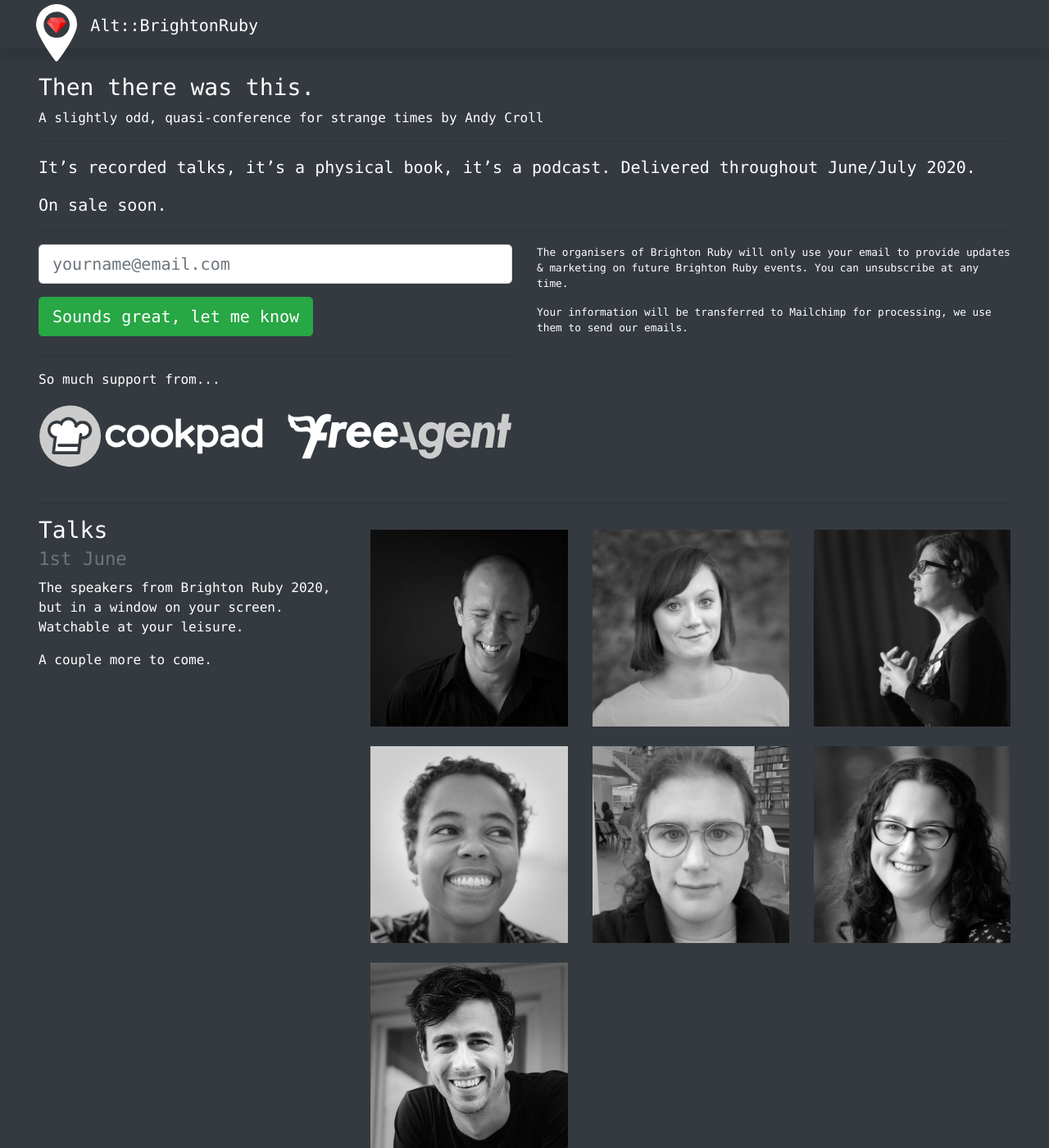
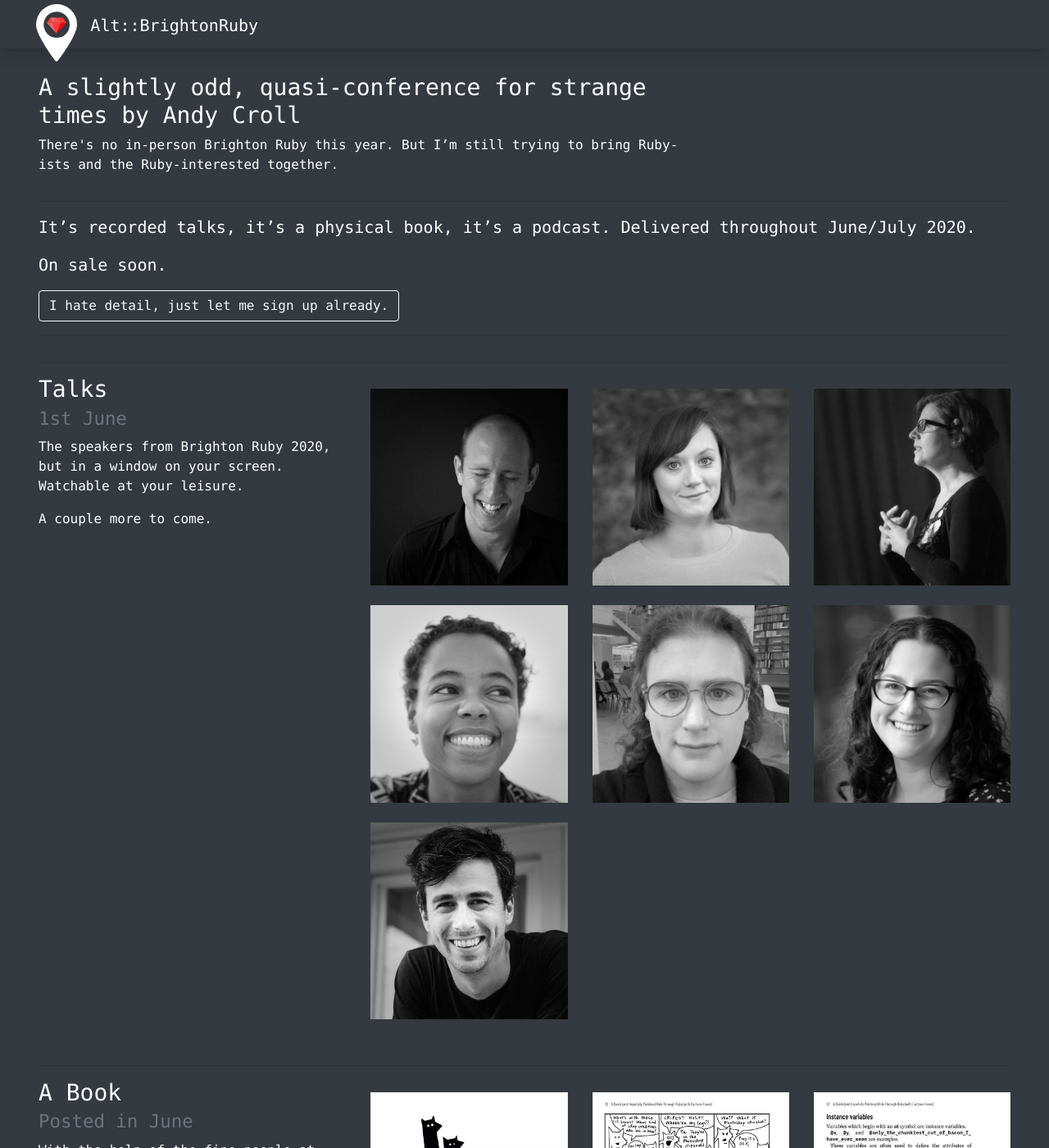
Before and after one commit to andycroll/alt.brightonruby.com, a Jekyll site: the page built from index.html, in a window 1280 px wide and 1400 px high. Shown: the whole window at 82% size. Built offline with Jekyll 4.4.1, drawn with Linux system fonts in a browser that asks for light colours; comment, search, counter and statistics services are not loaded; some of the changed text lies outside the part shown.

Commit message:
Tighten homepage, explain better
Tekin’s feedback
Layout tweaks

```diff
--- a/index.html
+++ b/index.html
@@ -8,18 +8,140 @@
 
 <div class="container-fluid">
 	<div class="row">
-		<div class="col">
-			<h1 class="h3">Then there was this.</h1>
-			<p>A slightly odd, quasi-conference for strange times by <a href="https://andycroll.com" class="text-white">Andy Croll</a></p>
-			<hr />
-			<p class="lead">It’s recorded talks, it’s a physical book, it’s a podcast. Delivered throughout June/July 2020.</p>
-			<p class="lead">On sale soon.</p>
-			<hr />
+		<div class="col col-md-8">
+			<h1 class="h3">A slightly odd, quasi-conference for strange times by <a href="https://andycroll.com" class="text-white">Andy Croll</a></h1>
+			<p>There's no in-person Brighton Ruby this year. But I’m still trying to bring Ruby-ists and the Ruby-interested together.</p>
 		</div>
 	</div>
 
 	<div class="row">
 		<div class="col">
+			<hr />
+			<p class="lead">It’s recorded talks, it’s a physical book, it’s a podcast. Delivered throughout June/July 2020.</p>
+			<p class="lead">On sale soon.</p>
+			<p><a href="#signup" class="btn btn-outline-light">I hate detail, just let me sign up already.</a></p>
+			<hr />
+		</div>
+	</div>
+
+	<hr />
+
+	<div class="row">
+		<div class="col-12 col-lg-4 col-xl-3">
+			<h2 class="h3">
+				Talks<br />
+				<small class="text-muted">1st June</small>
+			</h2>
+			<p>The speakers from Brighton Ruby 2020, but in a window on your screen. Watchable at your leisure.</p>
+			<p>A couple more to come.</p>
+		</div>
+		<div class="col-12 offset-sm-1 col-sm-11 offset-lg-0 col-lg-8">
+			<div class="row my-3">
+				<div class="col-4 col-md-3 col-lg-4">
+					<a href="https://twitter.com/andycroll">
+						<img src="/images/andycroll.jpg" class="img-fluid mb-4" alt="Andy Croll" />
+					</a>
+				</div>
+				<div class="col-4 col-md-3 col-lg-4">
+					<a href="https://twitter.com/eileencodes">
+						<img src="/images/eileenuchitelle.jpg" class="img-fluid mb-4" alt="Eileen Uchitelle" />
+					</a>
+				</div>
+				<div class="col-4 col-md-3 col-lg-4">
+					<a href="https://twitter.com/has_many_books">
+						<img src="/images/emmabarnes.jpg" class="img-fluid mb-4" alt="Emma Barnes" />
+					</a>
+				</div>
+				<div class="col-4 col-md-3 col-lg-4">
+					<a href="https://twitter.com/a_adewusi">
+						<img src="/images/aminaadewusi.jpg" class="img-fluid mb-4" alt="Amina Adewusi" />
+					</a>
+				</div>
+				<div class="col-4 col-md-3 col-lg-4">
+					<a href="https://twitter.com/penelope_zone">
+						<img src="/images/penelopephippen.jpg" class="img-fluid mb-4" alt="Penelope Phippen" />
+					</a>
+				</div>
+				<div class="col-4 col-md-3 col-lg-4">
+					<a href="https://twitter.com/allie_p">
+						<img src="/images/allisonmcmillan.jpg" class="img-fluid mb-4" alt="Allison McMillan" />
+					</a>
+				</div>
+				<div class="col-4 col-md-3 col-lg-4">
+					<a href="https://twitter.com/nateberkopec">
+						<img src="/images/nateberkopec.jpg" class="img-fluid mb-4" alt="Nate Berkopec" />
+					</a>
+				</div>
+			</div>
+		</div>
+	</div>
+
+	<hr />
+
+	<div class="row">
+		<div class="col-12 col-md-8 col-lg-4 col-xl-3">
+			<h2 class="h3">
+				A Book<br />
+				<small class="text-muted">Posted in June</small>
+			</h2>
+			<p>With the help of the fine people at <a href="https://www.consonance.app/" class="text-white text-underline">Consonance</a> we’re printing a beautifully typeset <i>physical copy</i> of <a href="https://poignant.guide/" class="text-white text-underline">_why’s poignant guide to ruby</a>.</p>
+			<div class="row">
+				<div class="col-6">
+					<a href="https://www.consonance.app">
+						<img src="/images/consonance.svg" class="img-fluid mb-4" alt="Consonance" />
+					</a>
+				</div>
+			</div>
+		</div>
+		<div class="col-12 offset-sm-1 col-sm-11 offset-lg-0 col-lg-8">
+			<div class="row my-3">
+				<div class="col-4">
+					<img src="/images/why-book-1.jpg" class="img-fluid shadow-sm mb-4" alt="A page" />
+				</div>
+				<div class="col-4">
+					<img src="/images/why-book-2.jpg" class="img-fluid shadow-sm mb-4" alt="Another page" />
+				</div>
+				<div class="col-4 d-none d-md-block">
+					<img src="/images/why-book-3.jpg" class="img-fluid shadow-sm mb-4" alt="Chunky Bacon" />
+				</div>
+			</div>
+		</div>
+	</div>
+
+	<hr />
+
+	<div class="row">
+		<div class="col-12 col-lg-4 col-xl-3">
+			<h2 class="h3">
+				Podcasts<br />
+				<small class="text-muted">From 1st July</small>
+			</h2>
+			<p>After you've watched the videos, drop the speakers some questions. I’ll weave them into an informative chat with the speakers. Which then be downloadable to your ears.</p>
+			<p class="small d-none d-lg-block">Photos by <a href="https://unsplash.com/photos/NMbZ7QM3XWM" class="text-white">neil godding</a> & <a href="https://unsplash.com/photos/zm42KtKcn9c" class="text-white">Ryan Quintal</a></p>
+		</div>
+		<div class="col-12 col-md-6 col-lg-8">
+			<div class="row my-3">
+				<div class="col d-none d-lg-block">
+					<img src="/images/podcast-1.jpg" class="img-fluid shadow-sm mb-4" alt="A microphone" />
+				</div>
+				<div class="col d-none d-lg-block">
+					<img src="/images/podcast-2.jpg" class="img-fluid shadow-sm mb-4" alt="Headphone party" />
+				</div>
+			</div>
+		</div>
+	</div>
+
+	<hr id="signup" class="my-5" />
+
+	<div class="row">
+		<div class="col">
+			<h3>I’m sold, what now?</h3>
+			<p>Sign up here and I’ll email when we have it all lined up.</p>
+		</div>
+	</div>
+
+	<div class="row">
+		<div class="col-12 col-md-6">
 			<form action="//goodscary.us1.list-manage.com/subscribe/post?u=8978f575757c4b55d2a353a62&amp;id=7c1e5235c9" method="post" class="form">
 				<label for="mce-EMAIL" class="sr-only">Email Address</label>
 				<input type="email" value="" name="EMAIL" class="form-control form-control-lg mb-2" id="mce-EMAIL" aria-label="Email" placeholder="yourname@email.com" />
@@ -28,17 +150,18 @@
 
 				<input type="submit" value="Sounds great, let me know" name="subscribe" id="mc-embedded-subscribe" class="btn btn-lg btn-success my-2" />
 			</form>
-			<hr />
 		</div>
 
-		<div class="col small">
+		<div class="col-12 col-md-6 small">
 			<p>The organisers of Brighton Ruby will only use your email to provide updates & marketing on future Brighton Ruby events. You can unsubscribe at any time.</p>
 			<p>Your information will be transferred to Mailchimp for processing, we use them to send our emails.</p>
 		</div>
 	</div>
 
+	<hr />
+
 	<div class="row">
-		<div class="col-12 col-sm-8 col-md-6">
+		<div class="col-12 col-md-8 col-lg-6">
 			<p>So much support from...</p>
 
 			<div class="row">
@@ -55,111 +178,4 @@
 			</div>
 		</div>
 	</div>
-
-	<hr />
-
-	<div class="row">
-		<div class="col-12 col-md-6 col-lg-4 col-xl-3">
-			<h2 class="h3">
-				Talks<br />
-				<small class="text-muted">1st June</small>
-			</h2>
-			<p>The speakers from Brighton Ruby 2020, but in a window on your screen. Watchable at your leisure.</p>
-			<p>A couple more to come.</p>
-		</div>
-		<div class="col-12 col-md-6 col-lg-8">
-			<div class="row my-3">
-				<div class="col-4 col-sm-6 col-lg-4">
-					<a href="https://twitter.com/andycroll">
-						<img src="/images/andycroll.jpg" class="img-fluid mb-4" alt="Andy Croll" />
-					</a>
-				</div>
-				<div class="col-4 col-sm-6 col-lg-4">
-					<a href="https://twitter.com/eileencodes">
-						<img src="/images/eileenuchitelle.jpg" class="img-fluid mb-4" alt="Eileen Uchitelle" />
-					</a>
-				</div>
-				<div class="col-4 col-sm-6 col-lg-4">
-					<a href="https://twitter.com/has_many_books">
-						<img src="/images/emmabarnes.jpg" class="img-fluid mb-4" alt="Emma Barnes" />
-					</a>
-				</div>
-				<div class="col-4 col-sm-6 col-lg-4">
-					<a href="https://twitter.com/a_adewusi">
-						<img src="/images/aminaadewusi.jpg" class="img-fluid mb-4" alt="Amina Adewusi" />
-					</a>
-				</div>
-				<div class="col-4 col-sm-6 col-lg-4">
-					<a href="https://twitter.com/penelope_zone">
-						<img src="/images/penelopephippen.jpg" class="img-fluid mb-4" alt="Penelope Phippen" />
-					</a>
-				</div>
-				<div class="col-4 col-sm-6 col-lg-4">
-					<a href="https://twitter.com/allie_p">
-						<img src="/images/allisonmcmillan.jpg" class="img-fluid mb-4" alt="Allison McMillan" />
-					</a>
-				</div>
-				<div class="col-4 col-sm-6 col-lg-4">
-					<a href="https://twitter.com/nateberkopec">
-						<img src="/images/nateberkopec.jpg" class="img-fluid mb-4" alt="Nate Berkopec" />
-					</a>
-				</div>
-			</div>
-		</div>
-	</div>
-
-	<hr />
-
-	<div class="row">
-		<div class="col-12 col-md-6 col-lg-4 col-xl-3">
-			<h2 class="h3">
-				A Book<br />
-				<small class="text-muted">Posted in June</small>
-			</h2>
-			<p>With the help of the fine people at <a href="https://www.consonance.app/" class="text-white text-underline">Consonance</a> we’re printing a beautifully typeset <i>physical copy</i> of <a href="https://poignant.guide/" class="text-white text-underline">_why’s poignant guide to ruby</a>.</p>
-			<div class="row">
-				<div class="col-6">
-					<a href="https://www.consonance.app">
-						<img src="/images/consonance.svg" class="img-fluid mb-4" alt="Consonance" />
-					</a>
-				</div>
-			</div>
-		</div>
-		<div class="col-12 col-md-6 col-lg-8">
-			<div class="row my-3">
-				<div class="col-4 col-sm-6 col-lg-4">
-					<img src="/images/why-book-1.jpg" class="img-fluid shadow-sm mb-4" alt="A page" />
-				</div>
-				<div class="col-4 col-sm-6 col-lg-4">
-					<img src="/images/why-book-2.jpg" class="img-fluid shadow-sm mb-4" alt="Another page" />
-				</div>
-				<div class="col-4 col-sm-6 col-lg-4">
-					<img src="/images/why-book-3.jpg" class="img-fluid shadow-sm mb-4" alt="Chunky Bacon" />
-				</div>
-			</div>
-		</div>
-	</div>
-
-	<hr />
-
-	<div class="row">
-		<div class="col-12 col-md-6 col-lg-4 col-xl-3">
-			<h2 class="h3">
-				A Podcast<br />
-				<small class="text-muted">From 1st July</small>
-			</h2>
-			<p>After you've watched the videos, drop me some questions. I’ll weave them into a chat with the speakers. Which then be downloadable to your ears.</p>
-			<p class="small">Photos by <a href="https://unsplash.com/photos/NMbZ7QM3XWM">neil godding</a> & <a href="https://unsplash.com/photos/zm42KtKcn9c">Ryan Quintal</a></p>
-		</div>
-		<div class="col-12 col-md-6 col-lg-8">
-			<div class="row my-3">
-				<div class="col">
-					<img src="/images/podcast-1.jpg" class="img-fluid shadow-sm mb-4" alt="A microphone" />
-				</div>
-				<div class="col">
-					<img src="/images/podcast-2.jpg" class="img-fluid shadow-sm mb-4" alt="Headphone party" />
-				</div>
-			</div>
-		</div>
-	</div>
 </div>
```
Also changed, not shown: css/site.css, css/site.min.css.
